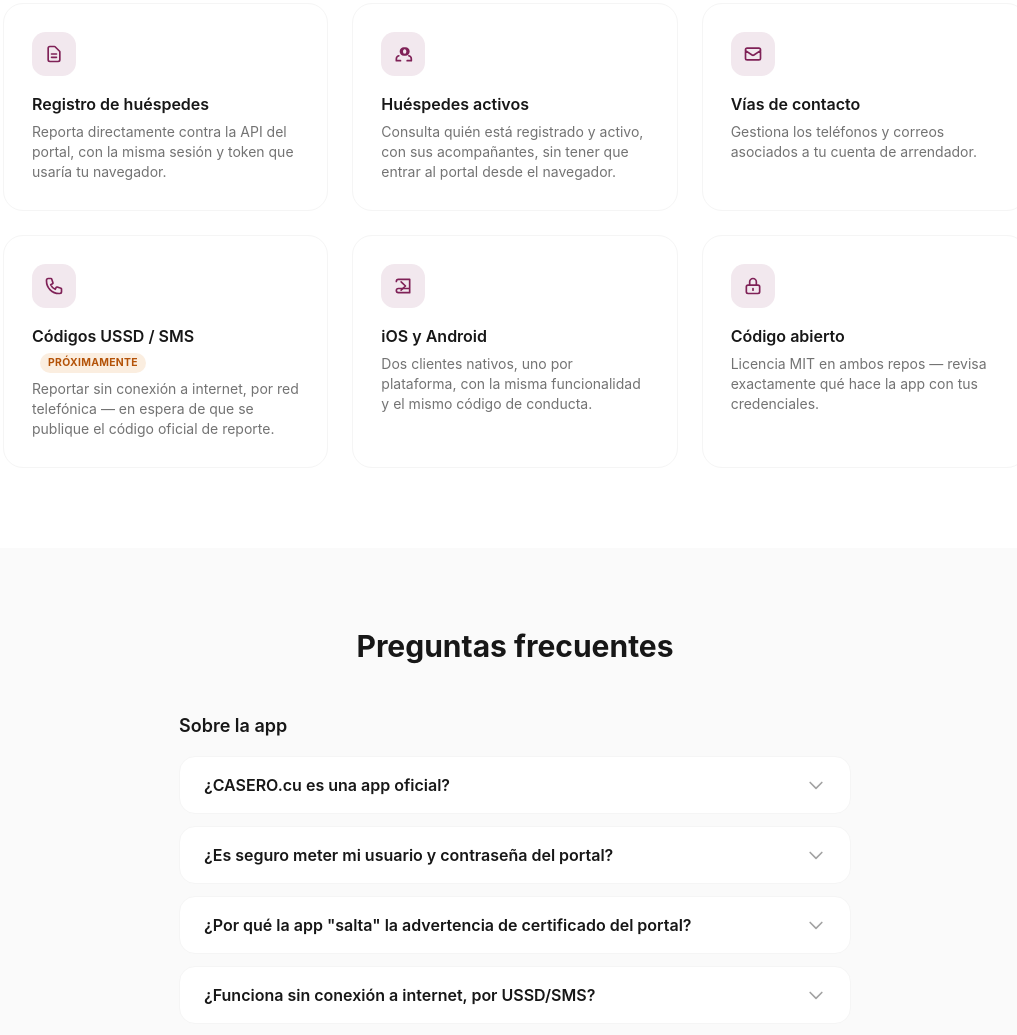
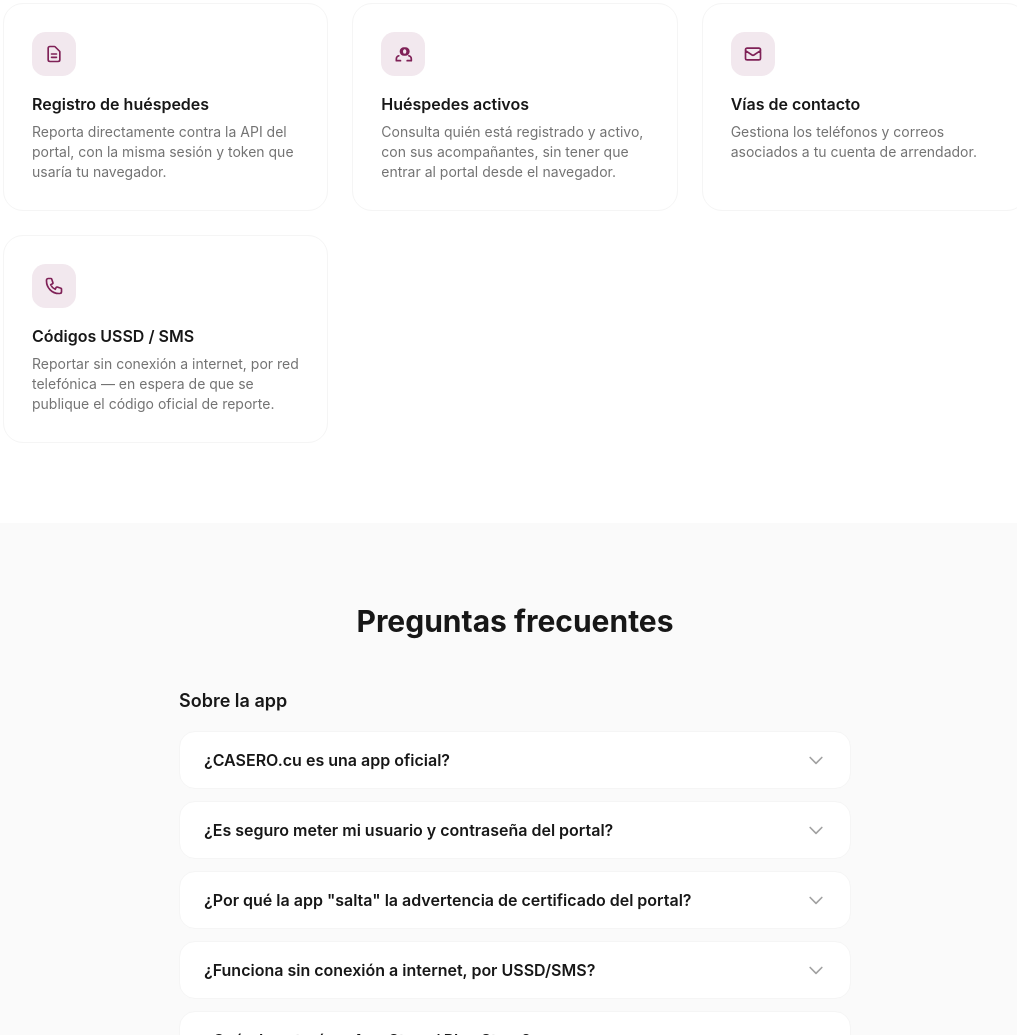
Before and after one commit to albertolicea00/casero.cu-web, a plain HTML site: page index.html in a window 1280 px wide. Shown: the part 1816-2851 px from the top of the page, without its empty margins (125-1142 px from the left). Drawn offline with nearby package versions, Linux system fonts and the light colour scheme; no server answers.

Commit message:
refactor: remove feature cards and upcoming badge from index

```diff
--- a/index.html
+++ b/index.html
@@ -352,21 +352,8 @@
           <div class="feature-icon"><svg class="w-5 h-5" fill="none" stroke="currentColor" stroke-width="2" viewBox="0 0 24 24"><path stroke-linecap="round" stroke-linejoin="round" d="M3 5a2 2 0 012-2h3.28a1 1 0 01.948.684l1.498 4.493a1 1 0 01-.502 1.21l-2.257 1.13a11.04 11.04 0 005.516 5.516l1.13-2.257a1 1 0 011.21-.502l4.493 1.498a1 1 0 01.684.949V19a2 2 0 01-2 2h-1C9.716 21 3 14.284 3 6V5z" /></svg></div>
           <h3 class="font-semibold text-neutral-900 dark:text-white mb-1.5">
             Códigos USSD / SMS
-            <span class="badge-soon">Próximamente</span>
           </h3>
           <p class="text-sm text-neutral-500 dark:text-neutral-400">Reportar sin conexión a internet, por red telefónica — en espera de que se publique el código oficial de reporte.</p>
-        </div>
-
-        <div class="feature-card">
-          <div class="feature-icon"><svg class="w-5 h-5" fill="none" stroke="currentColor" stroke-width="2" viewBox="0 0 24 24"><path stroke-linecap="round" stroke-linejoin="round" d="M9.75 17L15 12l-5.25-5" /><path stroke-linecap="round" stroke-linejoin="round" d="M4 6.5A2.5 2.5 0 016.5 4H20v16H6.5a2.5 2.5 0 010-5H20" /></svg></div>
-          <h3 class="font-semibold text-neutral-900 dark:text-white mb-1.5">iOS y Android</h3>
-          <p class="text-sm text-neutral-500 dark:text-neutral-400">Dos clientes nativos, uno por plataforma, con la misma funcionalidad y el mismo código de conducta.</p>
-        </div>
-
-        <div class="feature-card">
-          <div class="feature-icon"><svg class="w-5 h-5" fill="none" stroke="currentColor" stroke-width="2" viewBox="0 0 24 24"><path stroke-linecap="round" stroke-linejoin="round" d="M12 15v2m-6 4h12a2 2 0 002-2v-6a2 2 0 00-2-2H6a2 2 0 00-2 2v6a2 2 0 002 2zm10-10V7a4 4 0 00-8 0v4h8z" /></svg></div>
-          <h3 class="font-semibold text-neutral-900 dark:text-white mb-1.5">Código abierto</h3>
-          <p class="text-sm text-neutral-500 dark:text-neutral-400">Licencia MIT en ambos repos — revisa exactamente qué hace la app con tus credenciales.</p>
         </div>
 
       </div>
```
